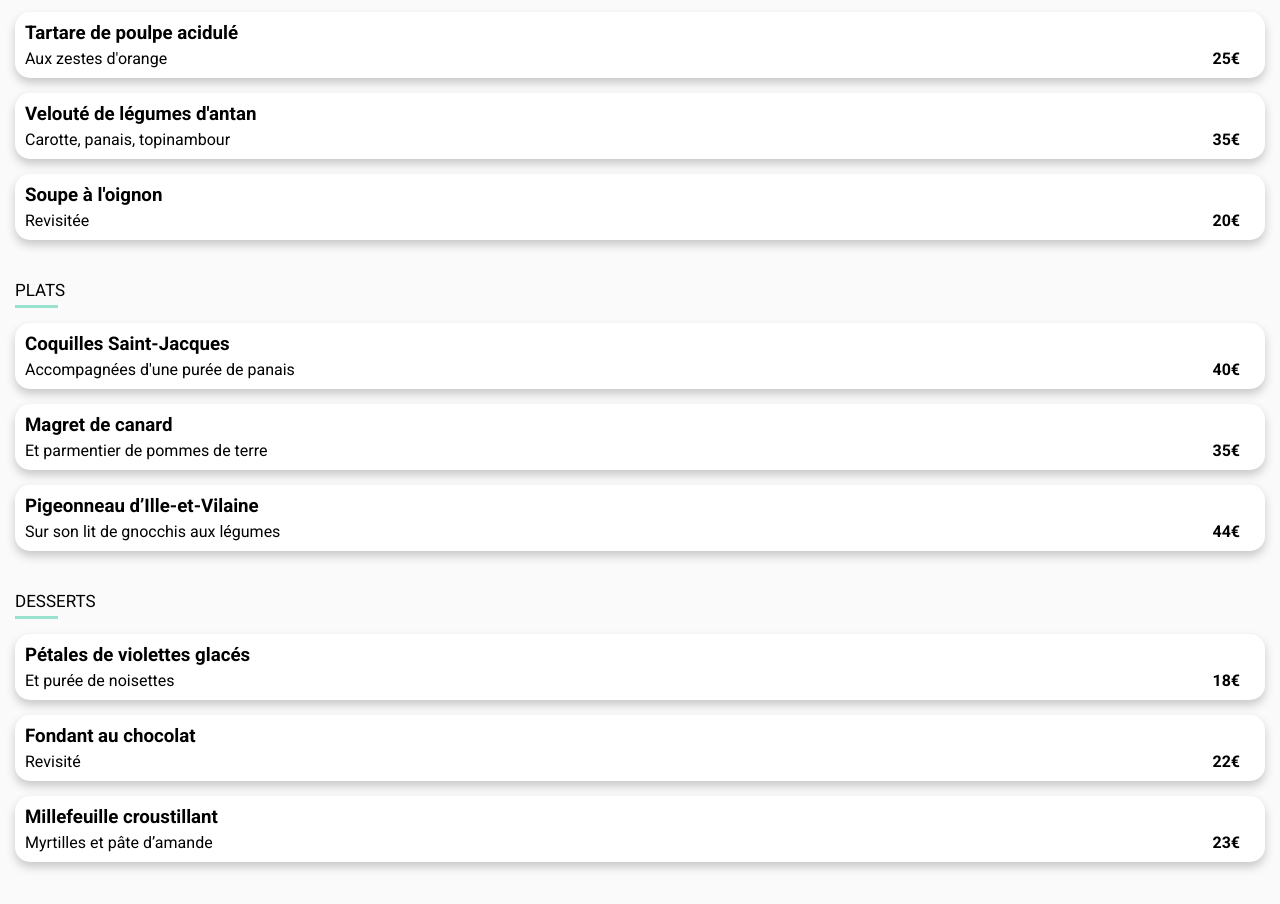
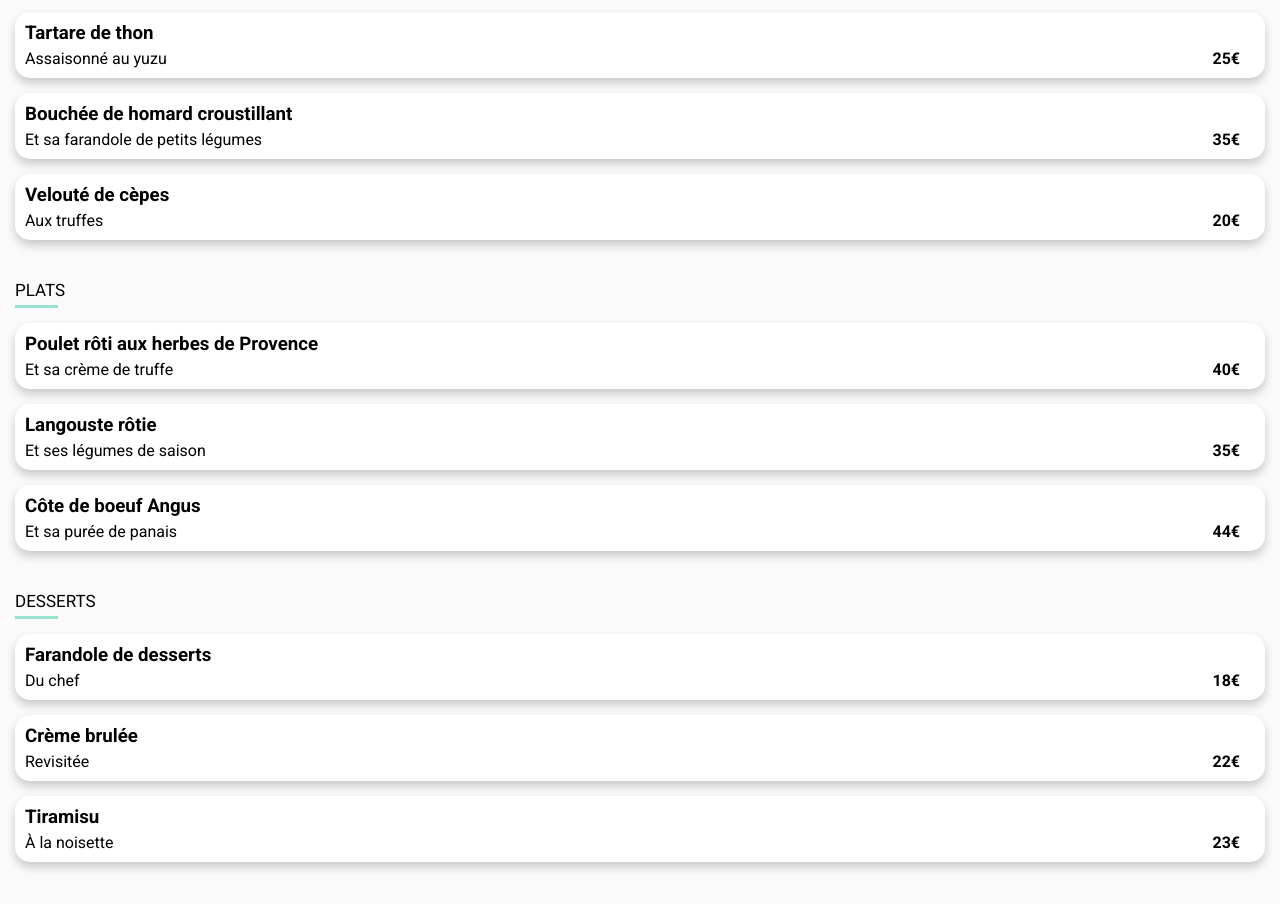
Before and after one commit to pltct/OpenclassroomsProjet03_Ohmyfood, a plain HTML site: page html/Le délice des sens.html in a window 1280 px wide. Shown: the part 1122-2026 px from the top of the page. Drawn offline with Linux system fonts and the light colour scheme; a web font is replaced by a local one.

Commit message:
modification de la carte menu Le délice des sens

```diff
--- a/html/Le délice des sens.html
+++ b/html/Le délice des sens.html
@@ -22,28 +22,28 @@
                 <img src="/images/restaurants/louis-hansel-shotsoflouis-qNBGVyOCY8Q-unsplash.jpg" alt="Le délice des sens">
                 <figcaption id="menu">
                     <div id="nom_restaurant">
-                        <h1>A la française</h1><i class="fa-regular fa-heart"></i>
+                        <h1>Le délice des sens</h1><i class="fa-regular fa-heart"></i>
                     </div>
                     <div id="entrees">
                         <h2 class="repas">entrées</h2>
                         <div class="assiette">
-                            <h3>Tartare de poulpe acidulé</h3>
+                            <h3>Tartare de thon</h3>
                             <div class="assiette_description">
-                                <p>Aux zestes d'orange</p>
+                                <p>Assaisonné au yuzu</p>
                                 <p class="prix">25€</p>
                             </div>
                         </div>
                         <div class="assiette">
-                            <h3>Velouté de légumes d'antan</h3>
+                            <h3>Bouchée de homard croustillant</h3>
                             <div class="assiette_description">
-                                <p>Carotte, panais, topinambour</p>
+                                <p>Et sa farandole de petits légumes</p>
                                 <p class="prix">35€</p>
                             </div>
                         </div>
                         <div class="assiette">
-                            <h3>Soupe à l'oignon</h3>
+                            <h3>Velouté de cèpes</h3>
                             <div class="assiette_description">
-                                <p>Revisitée</p>
+                                <p>Aux truffes</p>
                                 <p class="prix">20€</p>
                             </div>
                         </div>
@@ -51,23 +51,23 @@
                     <div id="plats">
                         <h2 class="repas">plats</h2>
                         <div class="assiette">
-                            <h3>Coquilles Saint-Jacques</h3>
+                            <h3>Poulet rôti aux herbes de Provence</h3>
                             <div class="assiette_description">
-                                <p>Accompagnées d'une purée de panais</p>
+                                <p>Et sa crème de truffe</p>
                                 <p class="prix">40€</p>
                             </div>
                         </div>
                         <div class="assiette">
-                            <h3>Magret de canard</h3>
+                            <h3>Langouste rôtie</h3>
                             <div class="assiette_description">
-                                <p>Et parmentier de pommes de terre</p>
+                                <p>Et ses légumes de saison</p>
                                 <p class="prix">35€</p>
                             </div>
                         </div>
                         <div class="assiette">
-                            <h3>Pigeonneau d’Ille-et-Vilaine</h3>
+                            <h3>Côte de boeuf Angus</h3>
                             <div class="assiette_description">
-                                <p>Sur son lit de gnocchis aux légumes</p>
+                                <p>Et sa purée de panais</p>
                                 <p class="prix">44€</p>
                             </div>
                         </div>
@@ -75,23 +75,23 @@
                     <div id="desserts">
                         <h2 class="repas">desserts</h2>
                         <div class="assiette">
-                            <h3>Pétales de violettes glacés</h3>
+                            <h3>Farandole de desserts</h3>
                             <div class="assiette_description">
-                                <p>Et purée de noisettes</p>
+                                <p>Du chef</p>
                                 <p class="prix">18€</p>
                             </div>
                         </div>
                         <div class="assiette">
-                            <h3>Fondant au chocolat</h3>
+                            <h3>Crème brulée</h3>
                             <div class="assiette_description">
-                                <p>Revisité</p>
+                                <p>Revisitée</p>
                                 <p class="prix">22€</p>
                             </div>
                         </div>
                         <div class="assiette">
-                            <h3>Millefeuille croustillant</h3>
+                            <h3>Tiramisu</h3>
                             <div class="assiette_description">
-                                <p>Myrtilles et pâte d’amande</p>
+                                <p>À la noisette</p>
                                 <p class="prix">23€</p>
                             </div>
                         </div>
```
